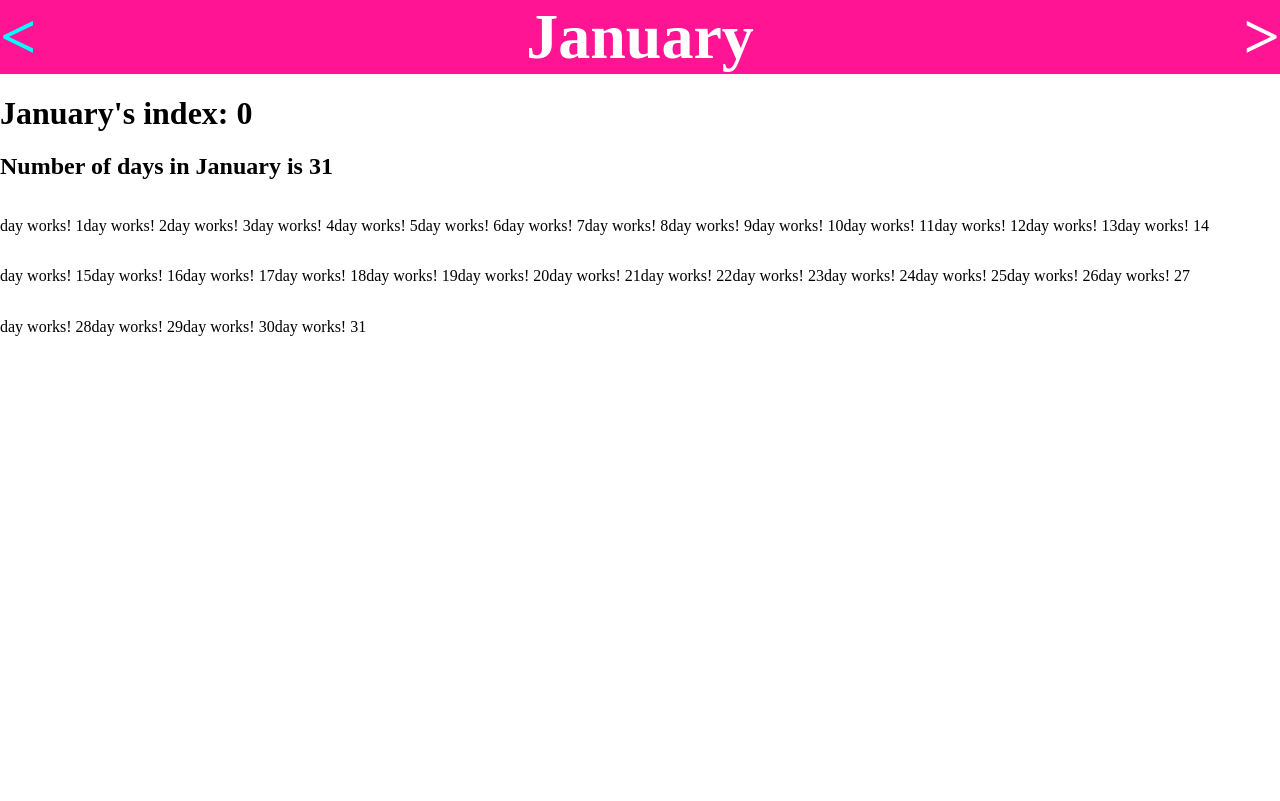
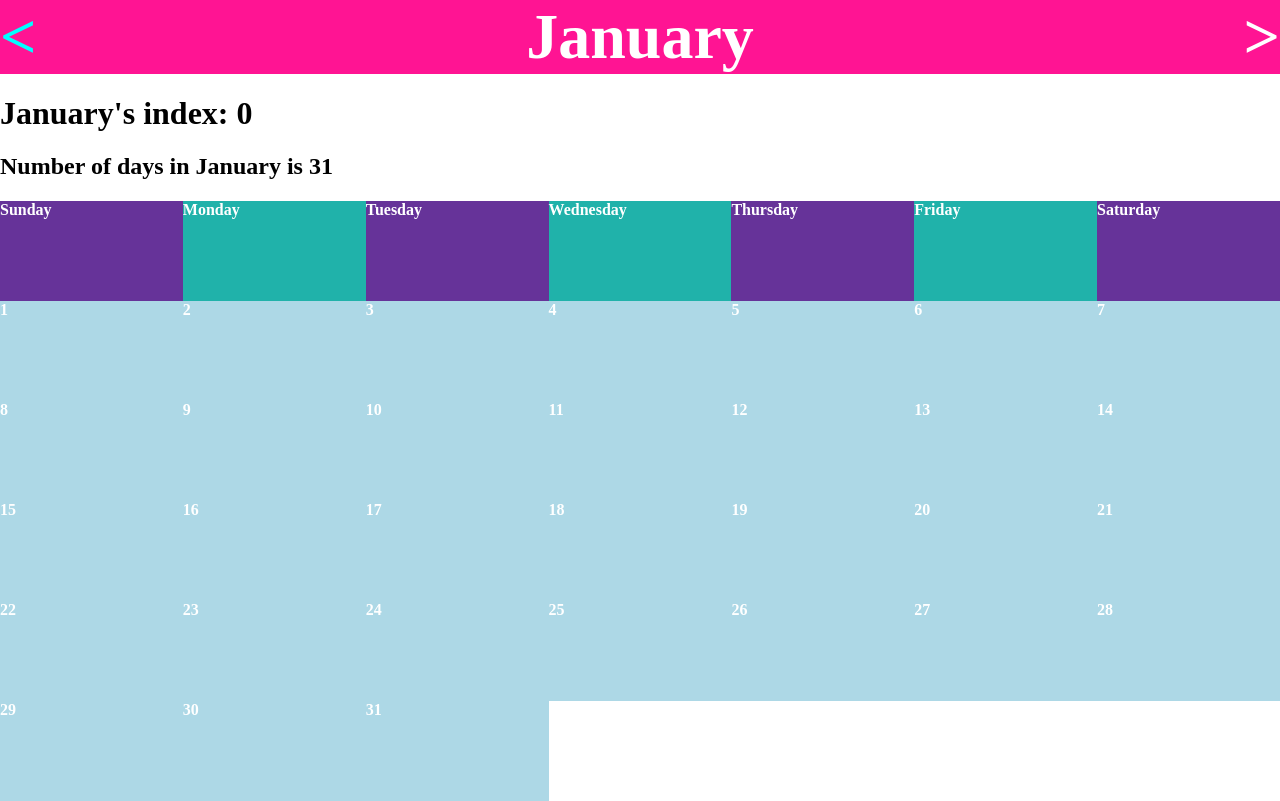
Before and after one commit to sguzman/Angular2InlineBlockCalendar, an Angular app: page / in a window 1280 px wide. Built offline with nearby package versions, Linux system fonts and the light colour scheme.

Commit message:
good working calendar

```diff
--- a/src/app/day/day.component.css
+++ b/src/app/day/day.component.css
@@ -0,0 +1,3 @@
+h4 {
+  margin-top: 0;
+}
--- a/src/app/day/day.component.html
+++ b/src/app/day/day.component.html
@@ -1,3 +1,3 @@
-<p>
-  day works! {{text}}
-</p>
+<main>
+  <h4>{{text}}</h4>
+</main>
--- a/src/app/days/days.component.css
+++ b/src/app/days/days.component.css
@@ -1,4 +1,24 @@
-app-day.days {
+.days {
   display: inline-block;
   float: left;
+  width: 14.285714285714286%;
+  height: 100px;
+  color: white;
 }
+
+h4 {
+  margin-top: 0;
+}
+
+app-day.days {
+  background-color: lightblue;
+  border: #003434 thin;
+}
+
+main.days {
+  background-color: lightseagreen;
+}
+
+main.days:nth-child(odd) {
+  background-color: rebeccapurple;
+}
--- a/src/app/days/days.component.html
+++ b/src/app/days/days.component.html
@@ -1,5 +1,14 @@
 <h1>{{months[monthIdx]}}'s index: {{monthIdx}}</h1>
 <h2>Number of days in {{months[monthIdx]}} is {{daysOfMonth}}</h2>
-<div *ngFor="let num of createRange(daysOfMonth); let i of index">
+<header>
+  <main class="days"><h4>Sunday</h4></main>
+  <main class="days"><h4>Monday</h4></main>
+  <main class="days"><h4>Tuesday</h4></main>
+  <main class="days"><h4>Wednesday</h4></main>
+  <main class="days"><h4>Thursday</h4></main>
+  <main class="days"><h4>Friday</h4></main>
+  <main class="days"><h4>Saturday</h4></main>
+</header>
+<main *ngFor="let num of createRange(daysOfMonth); let i of index">
   <app-day class="days" [text]="i"></app-day>
-</div>
+</main>
```
